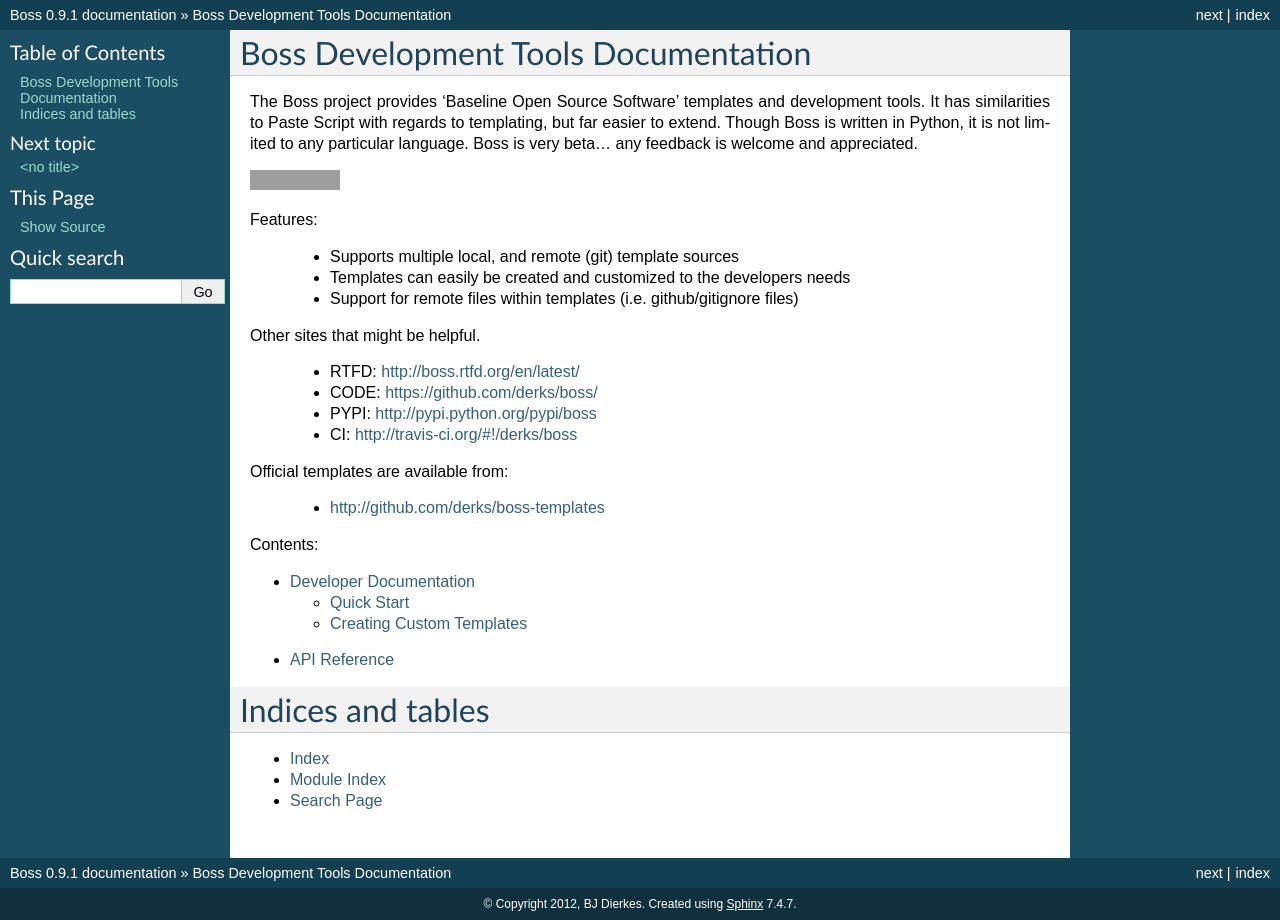
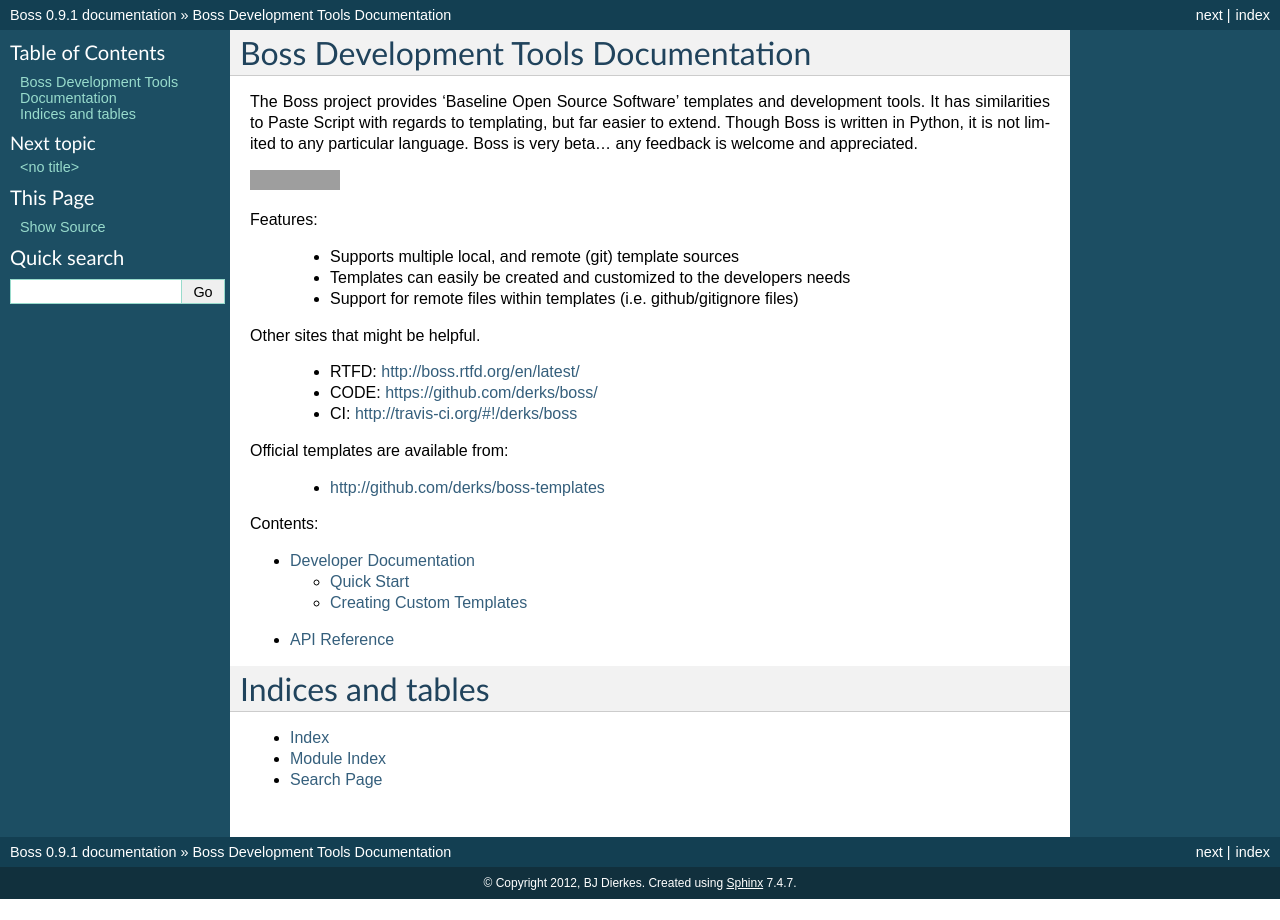
Before and after one commit to datafolklabs/boss, a Sphinx documentation site: the page built from doc/source/index.rst, in a window 1280 px wide. Built offline with Sphinx 7.4.7, drawn with Linux system fonts in a browser that asks for light colours; grey boxes are pictures that could not be loaded.

Commit message:
remove boss from pypi link

```diff
--- a/doc/source/index.rst
+++ b/doc/source/index.rst
@@ -25,7 +25,6 @@
 
  * RTFD: http://boss.rtfd.org/en/latest/
  * CODE: https://github.com/derks/boss/
- * PYPI: http://pypi.python.org/pypi/boss
  *   CI: http://travis-ci.org/#!/derks/boss
 
 Official templates are available from:
```
